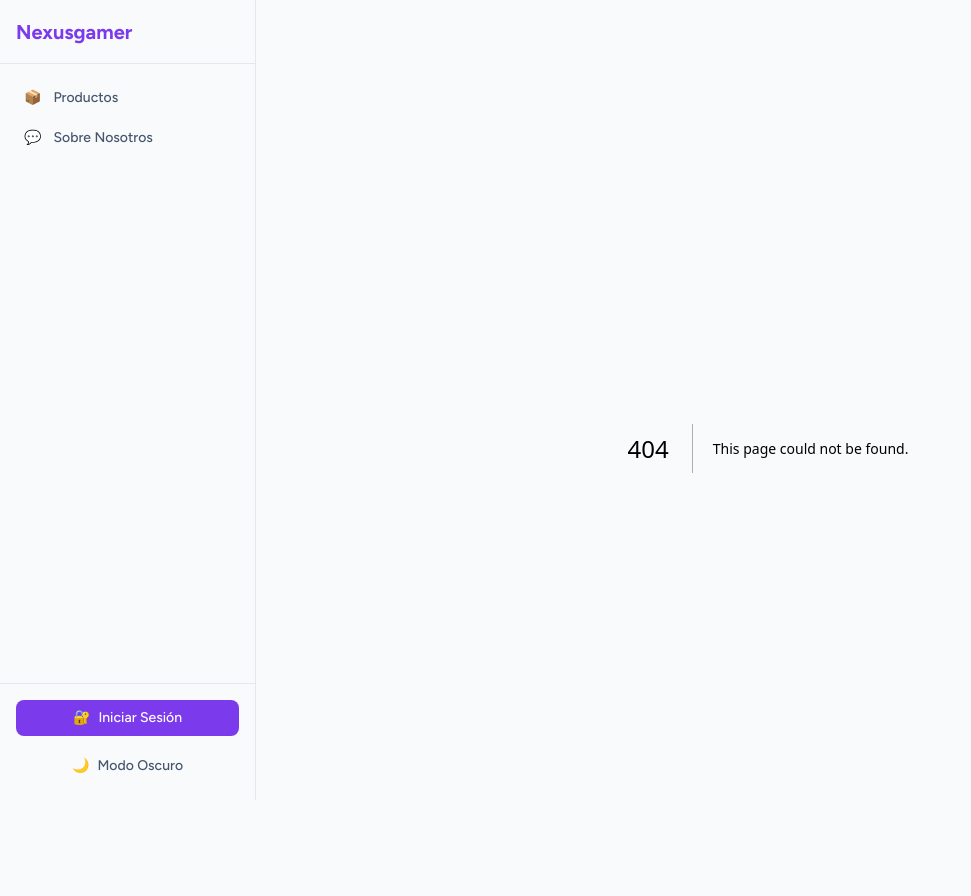
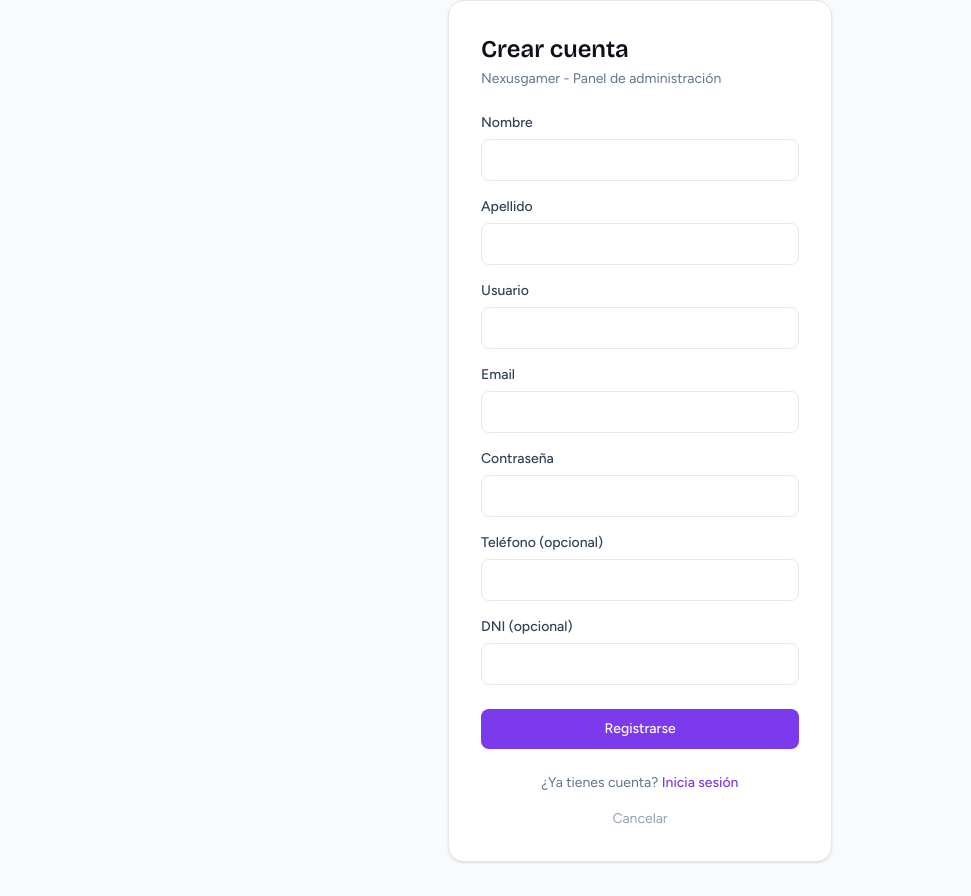
Before and after one commit to Maxi-Lopez/EFI_programacion3_Lopez, a Next.js app: page /register in a window 1280 px wide. Before the commit this address had no page. Shown: the whole page, without its empty margins (0-971 px from the left). After the commit the page ends 800 px from the top, so only its background shows below. Built offline with nearby package versions, Linux system fonts and the light colour scheme; no server answers.

Commit message:
feat: agrego vista de registro, links de navegacion y muestro nombre/rol en sidebar

```diff
--- a/src/app/actions.js
+++ b/src/app/actions.js
@@ -5,7 +5,7 @@ import { redirect } from "next/navigation";
 import { revalidatePath } from "next/cache";
 import { API_URL, ENDPOINTS, agregarListaDeseos, borrarListaDeseos } from "@/lib/api";
 import { getToken, getTokenPayload } from "@/lib/auth";
-import { loginSchema, productoSchema } from "@/schemas";
+import { loginSchema, registerSchema, productoSchema } from "@/schemas";
 
 async function requireAdmin() {
   const payload = await getTokenPayload();
@@ -72,6 +72,53 @@ export async function loginAction(formData) {
     });
   } catch {
   }
+
+  return { success: true };
+}
+
+export async function registerAction(formData) {
+  const rawData = {
+    username: formData.get("username"),
+    email: formData.get("email"),
+    password: formData.get("password"),
+    first_name: formData.get("first_name"),
+    last_name: formData.get("last_name"),
+    telefono: formData.get("telefono") || "",
+    dni: formData.get("dni") || "",
+  };
+
+  console.log("Iniciando registro para:", rawData.username);
+
+  const parsed = registerSchema.safeParse(rawData);
+  if (!parsed.success) {
+    console.log(">>> Zod error details:", parsed.error.flatten().fieldErrors);
+    return { error: "Datos inválidos", fields: parsed.error.flatten().fieldErrors };
+  }
+
+  const registerUrl = `${API_URL}/api/usuarios/cliente/`;
+  console.log("Fetching to:", registerUrl);
+
+  let res;
+  try {
+    res = await fetch(registerUrl, {
+      method: "POST",
+      headers: { "Content-Type": "application/json" },
+      body: JSON.stringify(parsed.data),
+      cache: "no-store",
+    });
+  } catch (fetchError) {
+    console.error("Error de red en registro:", fetchError);
+    return { error: "No se pudo conectar con la API (red)" };
+  }
+
+  console.log("Respuesta backend:", res.status, res.statusText);
+
+  if (!res) return { error: "No se pudo conectar con la API" };
+  if (res.status === 400) {
+    const errorData = await res.json().catch(() => ({}));
+    return { error: errorData.detail || "El usuario ya existe o datos inválidos" };
+  }
+  if (!res.ok) return { error: "Error del servidor" };
 
   return { success: true };
 }
--- a/src/app/login/page.jsx
+++ b/src/app/login/page.jsx
@@ -6,6 +6,7 @@ import { zodResolver } from "@hookform/resolvers/zod";
 import { loginSchema } from "@/schemas";
 import { loginAction } from "@/app/actions";
 import { useRouter } from "next/navigation";
+import Link from "next/link";
 import { Toaster } from "sonner";
 
 const inputClass = "w-full rounded-lg border border-line bg-white px-3 py-2.5 text-sm text-slate-800 placeholder:text-slate-400 focus:border-brand focus:outline-2 focus:outline-brand/30";
@@ -107,6 +108,13 @@ export default function LoginPage() {
             Si la API estaba dormida, puede tardar hasta un minuto.
           </p>
         )}
+
+        <p className="mt-6 text-center text-sm text-slate-500">
+          ¿No tienes cuenta? <Link href="/register" className="text-brand hover:underline font-medium">Regístrate</Link>
+        </p>
+        <p className="mt-4 text-center text-sm text-slate-500">
+          <Link href="/" className="text-slate-400 hover:text-slate-600 hover:underline">Cancelar</Link>
+        </p>
       </form>
     </div>
   );
--- /dev/null
+++ b/src/app/register/page.jsx
@@ -0,0 +1,208 @@
+"use client";
+
+import { useState } from "react";
+import { useForm } from "react-hook-form";
+import { zodResolver } from "@hookform/resolvers/zod";
+import { registerSchema } from "@/schemas";
+import { registerAction } from "@/app/actions";
+import { useRouter } from "next/navigation";
+import Link from "next/link";
+import { Toaster } from "sonner";
+
+const inputClass = "w-full rounded-lg border border-line bg-white px-3 py-2.5 text-sm text-slate-800 placeholder:text-slate-400 focus:border-brand focus:outline-2 focus:outline-brand/30";
+
+export default function RegisterPage() {
+  const router = useRouter();
+  const [apiError, setApiError] = useState("");
+  const [isSubmitting, setIsSubmitting] = useState(false);
+
+  const {
+    register,
+    handleSubmit,
+    formState: { errors },
+  } = useForm({
+    resolver: zodResolver(registerSchema),
+    defaultValues: {
+      username: "",
+      email: "",
+      password: "",
+      first_name: "",
+      last_name: "",
+      telefono: "",
+      dni: "",
+    },
+  });
+
+  async function onSubmit(data) {
+    setIsSubmitting(true);
+    setApiError("");
+
+    const formData = new FormData();
+    Object.entries(data).forEach(([key, value]) => {
+      if (value !== "" && value !== undefined) {
+        formData.append(key, value);
+      }
+    });
+
+    const result = await registerAction(formData);
+    setIsSubmitting(false);
+
+    if (result.error) {
+      setApiError(result.error);
+    } else {
+      router.push("/login");
+      router.refresh();
+    }
+  }
+
+  return (
+    <div className="fixed inset-0 z-50 grid place-items-center bg-field px-5">
+      <Toaster position="top-right" />
+      <form
+        onSubmit={handleSubmit(onSubmit)}
+        className="w-full max-w-sm rounded-2xl border border-line bg-white p-8 shadow-sm"
+      >
+        <h1 className="font-display text-2xl font-semibold text-ink">Crear cuenta</h1>
+        <p className="mb-6 mt-1 text-sm text-slate-500">Nexusgamer - Panel de administración</p>
+
+        <div className="grid gap-4">
+          <label className="grid gap-1.5 text-sm font-medium text-slate-700">
+            Nombre
+            <input
+              {...register("first_name")}
+              type="text"
+              autoComplete="given-name"
+              required
+              className={inputClass}
+              aria-invalid={!!errors.first_name}
+              disabled={isSubmitting}
+            />
+            {errors.first_name && (
+              <p className="text-xs text-red-700" role="alert">{errors.first_name[0]}</p>
+            )}
+          </label>
+
+          <label className="grid gap-1.5 text-sm font-medium text-slate-700">
+            Apellido
+            <input
+              {...register("last_name")}
+              type="text"
+              autoComplete="family-name"
+              required
+              className={inputClass}
+              aria-invalid={!!errors.last_name}
+              disabled={isSubmitting}
+            />
+            {errors.last_name && (
+              <p className="text-xs text-red-700" role="alert">{errors.last_name[0]}</p>
+            )}
+          </label>
+
+          <label className="grid gap-1.5 text-sm font-medium text-slate-700">
+            Usuario
+            <input
+              {...register("username")}
+              type="text"
+              autoComplete="username"
+              required
+              className={inputClass}
+              aria-invalid={!!errors.username}
+              disabled={isSubmitting}
+            />
+            {errors.username && (
+              <p className="text-xs text-red-700" role="alert">{errors.username[0]}</p>
+            )}
+          </label>
+
+          <label className="grid gap-1.5 text-sm font-medium text-slate-700">
+            Email
+            <input
+              {...register("email")}
+              type="email"
+              autoComplete="email"
+              required
+              className={inputClass}
+              aria-invalid={!!errors.email}
+              disabled={isSubmitting}
+            />
+            {errors.email && (
+              <p className="text-xs text-red-700" role="alert">{errors.email[0]}</p>
+            )}
+          </label>
+
+          <label className="grid gap-1.5 text-sm font-medium text-slate-700">
+            Contraseña
+            <input
+              {...register("password")}
+              type="password"
+              autoComplete="new-password"
+              required
+              className={inputClass}
+              aria-invalid={!!errors.password}
+              disabled={isSubmitting}
+            />
+            {errors.password && (
+              <p className="text-xs text-red-700" role="alert">{errors.password[0]}</p>
+            )}
+          </label>
+
+          <label className="grid gap-1.5 text-sm font-medium text-slate-700">
+            Teléfono (opcional)
+            <input
+              {...register("telefono")}
+              type="tel"
+              autoComplete="tel"
+              className={inputClass}
+              aria-invalid={!!errors.telefono}
+              disabled={isSubmitting}
+            />
+            {errors.telefono && (
+              <p className="text-xs text-red-700" role="alert">{errors.telefono[0]}</p>
+            )}
+          </label>
+
+          <label className="grid gap-1.5 text-sm font-medium text-slate-700">
+            DNI (opcional)
+            <input
+              {...register("dni")}
+              type="text"
+              className={inputClass}
+              aria-invalid={!!errors.dni}
+              disabled={isSubmitting}
+            />
+            {errors.dni && (
+              <p className="text-xs text-red-700" role="alert">{errors.dni[0]}</p>
+            )}
+          </label>
+        </div>
+
+        {apiError && (
+          <p role="alert" className="mt-4 rounded-lg bg-red-50 px-3 py-2 text-sm text-red-800">
+            {apiError}
+          </p>
+        )}
+
+        <button
+          disabled={isSubmitting}
+          type="submit"
+          className="mt-6 w-full rounded-lg bg-brand px-4 py-2.5 text-sm font-medium text-white hover:bg-brand-dark focus-visible:outline-2 focus-visible:outline-offset-2 focus-visible:outline-brand disabled:opacity-60"
+        >
+          {isSubmitting ? "Registrando..." : "Registrarse"}
+        </button>
+
+        {isSubmitting && (
+          <p className="mt-3 text-center text-xs text-slate-400">
+            Si la API estaba dormida, puede tardar hasta un minuto.
+          </p>
+        )}
+
+        <p className="mt-6 text-center text-sm text-slate-500">
+          ¿Ya tienes cuenta? <Link href="/login" className="text-brand hover:underline font-medium">Inicia sesión</Link>
+        </p>
+        <p className="mt-4 text-center text-sm text-slate-500">
+          <Link href="/" className="text-slate-400 hover:text-slate-600 hover:underline">Cancelar</Link>
+        </p>
+      </form>
+    </div>
+  );
+}
--- a/src/components/Sidebar.jsx
+++ b/src/components/Sidebar.jsx
@@ -62,7 +62,7 @@ export function Sidebar() {
           ) : user ? (
             <div>
               <p className="px-3 text-xs text-slate-500 dark:text-slate-400 mb-1">
-                {user.username} {isAdmin && "(Admin)"}
+                👤 {user.username} <span className="font-bold text-brand">{isAdmin ? "(Administrador)" : "(Cliente)"}</span>
               </p>
               <button
                 onClick={logout}
--- a/src/schemas/index.js
+++ b/src/schemas/index.js
@@ -3,6 +3,16 @@ import { z } from "zod";
 export const loginSchema = z.object({
   username: z.string().min(1, "El usuario es obligatorio"),
   password: z.string().min(1, "La contraseña es obligatoria"),
+});
+
+export const registerSchema = z.object({
+  username: z.string().min(3, "Mínimo 3 caracteres").max(150),
+  email: z.string().email("Email inválido"),
+  password: z.string().min(6, "Mínimo 6 caracteres"),
+  first_name: z.string().min(1, "El nombre es obligatorio").max(150),
+  last_name: z.string().min(1, "El apellido es obligatorio").max(150),
+  telefono: z.string().optional().or(z.literal("")),
+  dni: z.string().optional().or(z.literal("")),
 });
 
 export const productoSchema = z.object({
```
